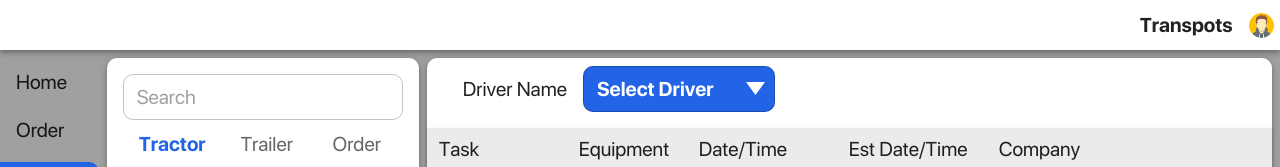
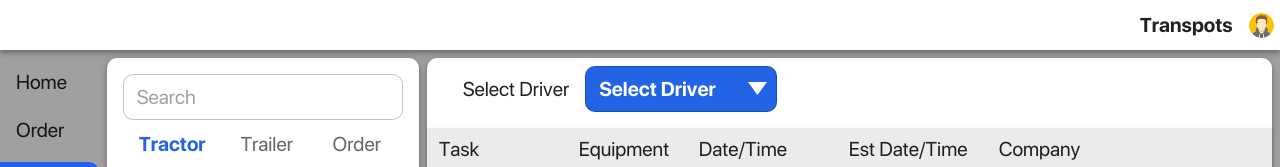
Before and after one commit to deluxanMD/transpots, a React (Create React App) app: page /trip in a window 1280 px wide. Shown: the top 167 px of the page. Built offline with nearby package versions, Linux system fonts and the light colour scheme.

Commit message:
Change select driver field as reusable select field

```diff
--- a/src/components/select-driver/select-driver.component.tsx
+++ b/src/components/select-field/select-field.component.tsx
@@ -2,40 +2,35 @@ import {
   FormControl,
   MenuItem,
   SelectChangeEvent,
+  SelectProps,
   Stack,
   Typography,
   useTheme,
 } from '@mui/material'
 import { useState } from 'react'
-import { DriverSelect } from './select-driver.styles'
+import { DriverSelect } from './select-field.styles'
 import DropdownArrow from '../../assets/icons/DropdownArrow.png'
 
 type SelectDriverProps = {
-  drivers: string[]
-}
+  options: string[]
+} & SelectProps
 
-const SelectDriver = ({ drivers }: SelectDriverProps) => {
+const SelectField = ({ options, label }: SelectDriverProps) => {
   const theme = useTheme()
-  const [driver, setDriver] = useState('')
+  const [value, setValue] = useState('')
 
   const handleChange = (event: SelectChangeEvent<any>) => {
-    setDriver(event.target.value as string)
+    setValue(event.target.value as string)
   }
 
   return (
     <Stack direction="row" alignItems="center" spacing={2}>
-      <Typography
-        sx={{
-          fontWeight: 300,
-        }}
-      >
-        Driver Name
-      </Typography>
+      <Typography sx={{ fontWeight: 300 }}>{label}</Typography>
       <FormControl>
         <DriverSelect
-          labelId="select-driver"
-          id="select-driver"
-          value={driver === '' ? 'Select Driver' : driver}
+          labelId="select-field"
+          id="select-field"
+          value={value === '' ? label : value}
           size="small"
           onChange={handleChange}
           theme={theme}
@@ -53,10 +48,10 @@ const SelectDriver = ({ drivers }: SelectDriverProps) => {
             />
           )}
         >
-          <MenuItem value="Select Driver">Select Driver</MenuItem>
-          {drivers.map((driver) => (
-            <MenuItem key={driver} value={driver}>
-              {driver}
+          <MenuItem value="Select Driver">{label}</MenuItem>
+          {options.map((option) => (
+            <MenuItem key={option} value={option}>
+              {option}
             </MenuItem>
           ))}
         </DriverSelect>
@@ -65,4 +60,4 @@ const SelectDriver = ({ drivers }: SelectDriverProps) => {
   )
 }
 
-export default SelectDriver
+export default SelectField
--- a/src/pages/trip/trip-details/trip-details.tsx
+++ b/src/pages/trip/trip-details/trip-details.tsx
@@ -1,7 +1,7 @@
 import { Stack } from '@mui/material'
 import ActionButtons from '../../../components/action-buttons/action-buttons.component'
 import TripDetailsTable from './trip-details-table/trip-details-table'
-import SelectDriver from '../../../components/select-driver/select-driver.component'
+import SelectField from '../../../components/select-field/select-field.component'
 
 const TripDetails = () => {
   const handleCancel = () => {
@@ -16,7 +16,10 @@ const TripDetails = () => {
     <Stack sx={{ height: '100%', justifyContent: 'space-between' }}>
       <Stack spacing={2} mt={1}>
         <div style={{ marginLeft: '36px' }}>
-          <SelectDriver drivers={['Shri P', 'David Cho', 'Rajan Balan']} />
+          <SelectField
+            options={['Shri P', 'David Cho', 'Rajan Balan']}
+            label="Select Driver"
+          />
         </div>
         <div style={{ minHeight: '100vh' }}>
           <TripDetailsTable />
```
Also changed, not shown: src/components/select-field/select-field.styles.tsx (renamed from src/components/select-driver/select-driver.styles.tsx).
